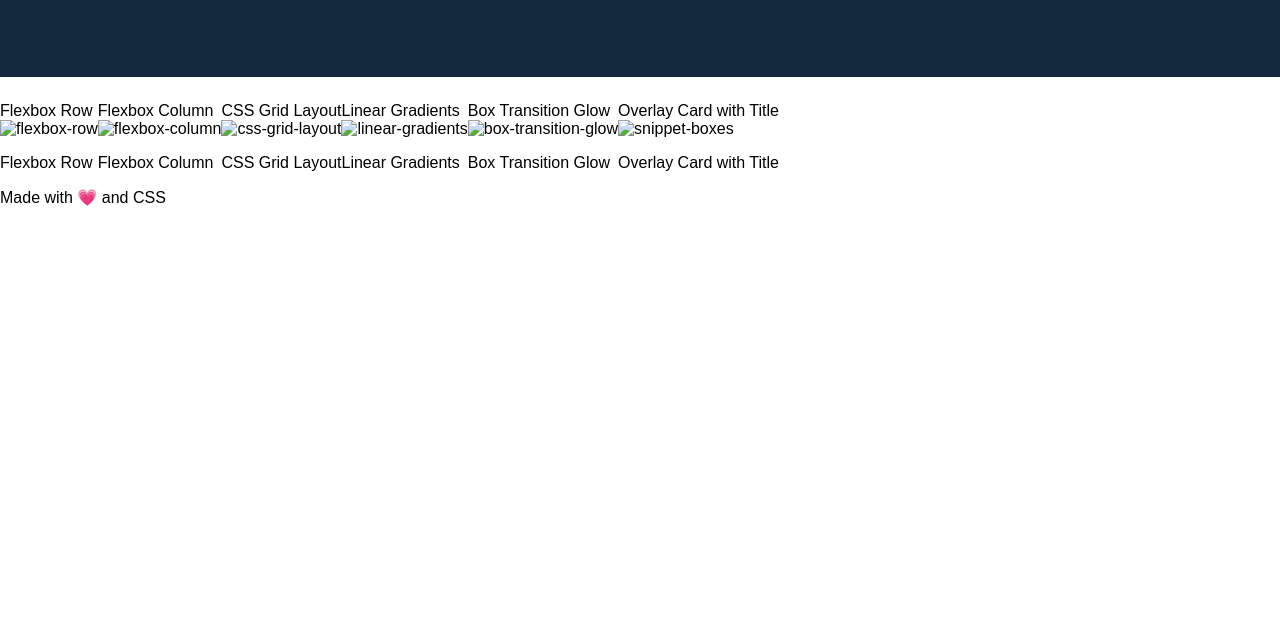
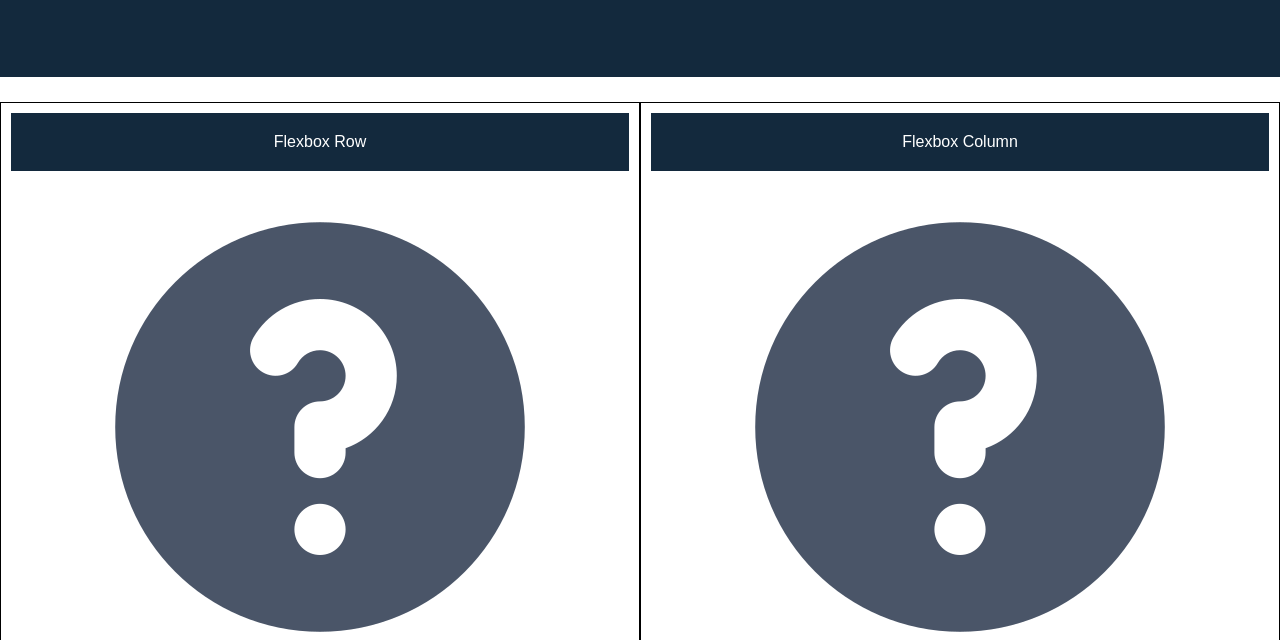
Before and after one commit to zeebigbadkitty/mini-project-2, a plain HTML site: page index.html in a window 1280 px wide. Shown: the part 160-800 px from the top of the page. Drawn offline with Linux system fonts and the light colour scheme.

Commit message:
All changes that we made before breakout room ended.

```diff
--- a/assets/css/style.css
+++ b/assets/css/style.css
@@ -21,7 +21,7 @@
     color: #fff;
   }
 
-  .card {
+  .snippet-boxes {
     flex: 1 0 0;
     padding: 10px;
     text-align: center;
@@ -29,7 +29,7 @@
     border-width: 1px;
   }
 
-  .card header {
+  .snippet-boxes header {
     padding: 20px;
     background: #13293d;
     color: #fff;
--- a/index.html
+++ b/index.html
@@ -17,32 +17,32 @@
     <main>
       <section class="snippet-boxes">
         <header>Flexbox Row</header>
-        <img src="#" alt="flexbox-row" />
+        <img src="./assets/images/here.png" alt="flexbox-row" />
         <p>Flexbox Row</p>
       </section>
       <section class="snippet-boxes">
         <header>Flexbox Column</header>
-        <img src="#" alt="flexbox-column" />
+        <img src="./assets/images/here.png" alt="flexbox-column" />
         <p>Flexbox Column</p>
       </section>
       <section class="snippet-boxes">
         <header>CSS Grid Layout</header>
-        <img src="#" alt="css-grid-layout" />
+        <img src="./assets/images/here.png" alt="css-grid-layout" />
         <p>CSS Grid Layout</p>
       </section>
       <section class="snippet-boxes">
         <header>Linear Gradients</header>
-        <img src="#" alt="linear-gradients" />
+        <img src="./assets/images/here.png" alt="linear-gradients" />
         <p>Linear Gradients</p>
       </section>
       <section class="snippet-boxes">
         <header>Box Transition Glow</header>
-        <img src="#" alt="box-transition-glow" />
+        <img src="./assets/images/here.png" alt="box-transition-glow" />
         <p>Box Transition Glow</p>
       </section>
       <section class="snippet-boxes">
         <header>Overlay Card with Title</header>
-        <img src="#" alt="snippet-boxes" />
+        <img src="./assets/images/here.png" alt="snippet-boxes" />
         <p>Overlay Card with Title</p>
       </section>
     </main>
```
Also changed, not shown: assets/images/here.png (added).
